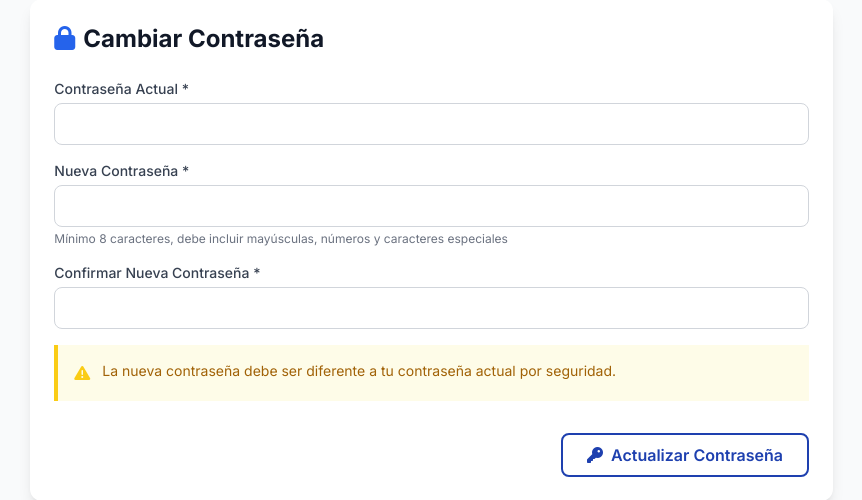
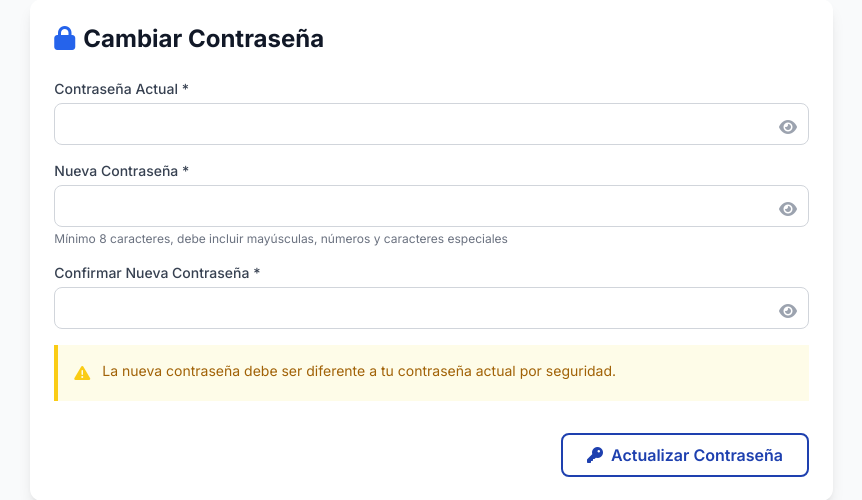
Before and after one commit to hazelhd20/App-Control-Gastos-Personales, a PHP site: page /index.php?page=profile in a window 1280 px wide. Shown: the part 986-1486 px from the top of the page, without its empty margins (415-1277 px from the left). Run offline with PHP 8.4, Linux system fonts and the light colour scheme; the visitor is signed in with stand-in values (Sample User, id 1); tables that the repository leaves empty hold one stand-in row (values such as "Sample post"); some libraries are stand-ins or nearby versions.

Commit message:
Se agregó la funcionalidad para visualizar la contraseña en la sección Cambiar contraseña del perfil

```diff
--- a/views/profile.php
+++ b/views/profile.php
@@ -259,16 +259,26 @@ unset($_SESSION['password_errors']);
                             <label for="current_password" class="block text-sm font-medium text-gray-700">
                                 Contraseña Actual *
                             </label>
-                            <input id="current_password" name="current_password" type="password" required
-                                   class="mt-1 block w-full px-4 py-2 border border-gray-300 rounded-lg focus:ring-2 focus:ring-blue-500">
+                            <div class="relative mt-1">
+                                <input id="current_password" name="current_password" type="password" required
+                                       class="block w-full px-4 py-2 pr-10 border border-gray-300 rounded-lg focus:ring-2 focus:ring-blue-500">
+                                <span class="absolute right-3 top-3 toggle-password cursor-pointer">
+                                    <i class="fas fa-eye text-gray-400"></i>
+                                </span>
+                            </div>
                         </div>
 
                         <div>
                             <label for="new_password" class="block text-sm font-medium text-gray-700">
                                 Nueva Contraseña *
                             </label>
-                            <input id="new_password" name="new_password" type="password" required
-                                   class="mt-1 block w-full px-4 py-2 border border-gray-300 rounded-lg focus:ring-2 focus:ring-blue-500">
+                            <div class="relative mt-1">
+                                <input id="new_password" name="new_password" type="password" required
+                                       class="block w-full px-4 py-2 pr-10 border border-gray-300 rounded-lg focus:ring-2 focus:ring-blue-500">
+                                <span class="absolute right-3 top-3 toggle-password cursor-pointer">
+                                    <i class="fas fa-eye text-gray-400"></i>
+                                </span>
+                            </div>
                             <p class="mt-1 text-xs text-gray-500">
                                 Mínimo 8 caracteres, debe incluir mayúsculas, números y caracteres especiales
                             </p>
@@ -278,8 +288,13 @@ unset($_SESSION['password_errors']);
                             <label for="confirm_password" class="block text-sm font-medium text-gray-700">
                                 Confirmar Nueva Contraseña *
                             </label>
-                            <input id="confirm_password" name="confirm_password" type="password" required
-                                   class="mt-1 block w-full px-4 py-2 border border-gray-300 rounded-lg focus:ring-2 focus:ring-blue-500">
+                            <div class="relative mt-1">
+                                <input id="confirm_password" name="confirm_password" type="password" required
+                                       class="block w-full px-4 py-2 pr-10 border border-gray-300 rounded-lg focus:ring-2 focus:ring-blue-500">
+                                <span class="absolute right-3 top-3 toggle-password cursor-pointer">
+                                    <i class="fas fa-eye text-gray-400"></i>
+                                </span>
+                            </div>
                         </div>
 
                         <div class="bg-yellow-50 border-l-4 border-yellow-400 p-4">
--- a/views/transactions.php
+++ b/views/transactions.php
@@ -156,11 +156,11 @@ $flash = getFlashMessage();
 
                 <div class="flex items-end gap-2 sm:space-x-2 sm:col-span-2 lg:col-span-1">
                     <button type="submit"
-                            class="flex-1 bg-blue-600 text-white py-2 px-3 sm:px-4 rounded-lg hover:bg-blue-700 transition text-sm sm:text-base">
+                            class="flex-1 bg-blue-600 text-white py-2 px-3 sm:px-4 rounded-lg hover:bg-blue-700 transition text-sm sm:text-base h-[42px]">
                         <i class="fas fa-filter mr-2"></i>Filtrar
                     </button>
                     <a href="<?php echo BASE_URL; ?>public/index.php?action=export-transactions&year=<?php echo $year; ?>&month=<?php echo $month; ?>"
-                       class="bg-green-600 text-white py-2 px-3 sm:px-4 rounded-lg hover:bg-green-700 transition text-sm sm:text-base flex items-center justify-center">
+                       class="bg-green-600 text-white py-2 px-3 sm:px-4 rounded-lg hover:bg-green-700 transition text-sm sm:text-base flex items-center justify-center h-[42px] w-[42px]">
                         <i class="fas fa-download"></i>
                     </a>
                 </div>
```
